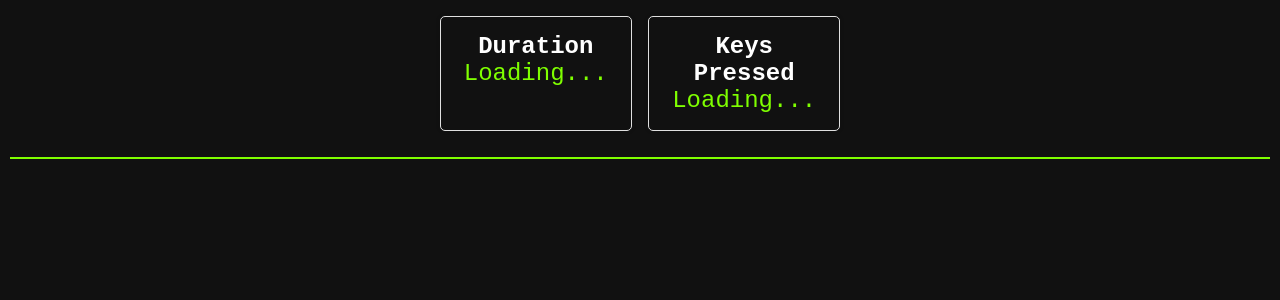
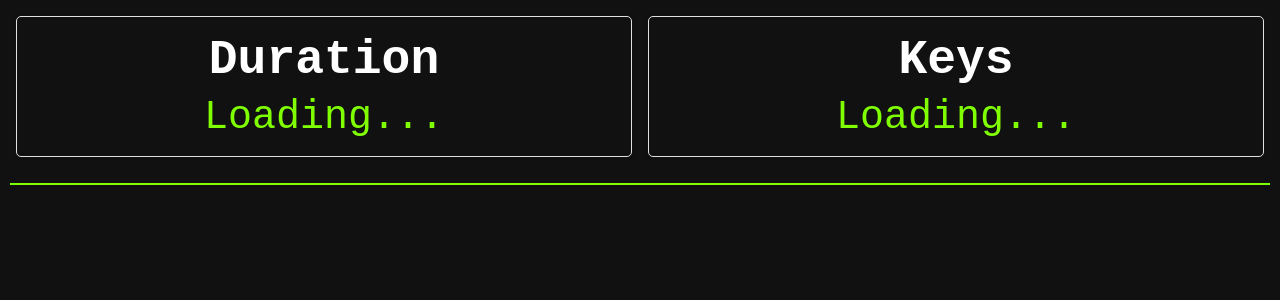
Before and after one commit to tomlue/prodtracker, a Flask app: page / in a window 1280 px wide. Shown: the top 300 px of the page. Run offline with Flask 3, Linux system fonts and the light colour scheme; some libraries are stand-ins or nearby versions.

Commit message:
minor ui improvements

```diff
--- a/static/style.css
+++ b/static/style.css
@@ -15,10 +15,10 @@ body {
 
 .dashboard {
     display: flex;
-    justify-content: space-between;
     flex-direction: row;
     gap: 1rem;
     padding: 1rem;
+    width:100%;
 }
 
 h2 {
@@ -39,8 +39,13 @@ h2 {
     border-color: greenyellow;
 }
 
+.card h2 {
+    margin-bottom: 0.5rem;
+    font-size: 3rem;
+}
+
 .card p {
-    font-size: 24px;
+    font-size: 2.5rem;
 }
 
 .charts-container {
--- a/templates/index.html
+++ b/templates/index.html
@@ -16,7 +16,7 @@
         <p id="hours_at_computer" data-duration="0" data-missed="0">Loading...</p>
     </div>
     <div class="card">
-        <h2>Keys Pressed</h2>
+        <h2>Keys</h2>
         <p id="keys_pressed_today">Loading...</p>
     </div>
 </div>
```
